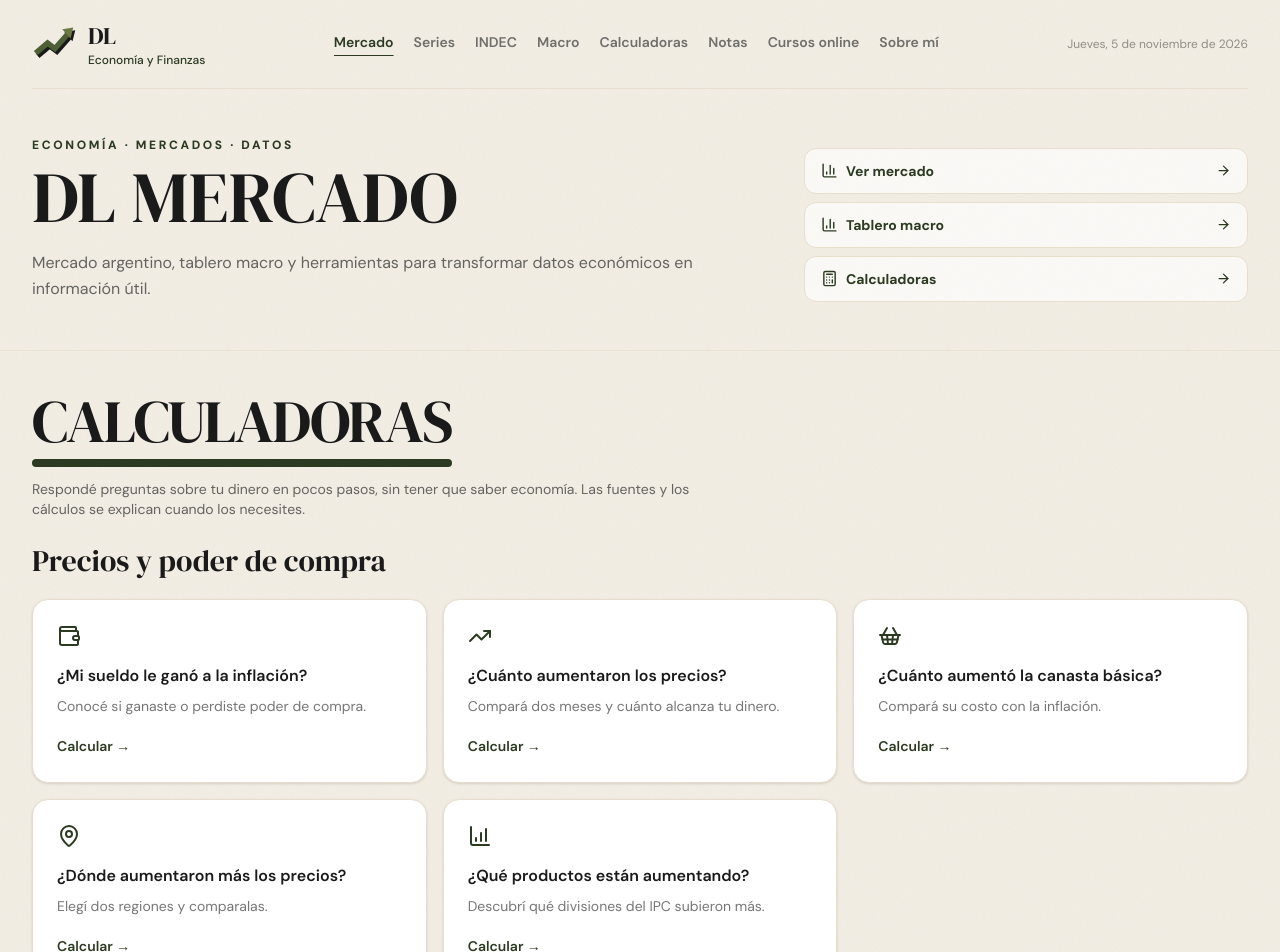
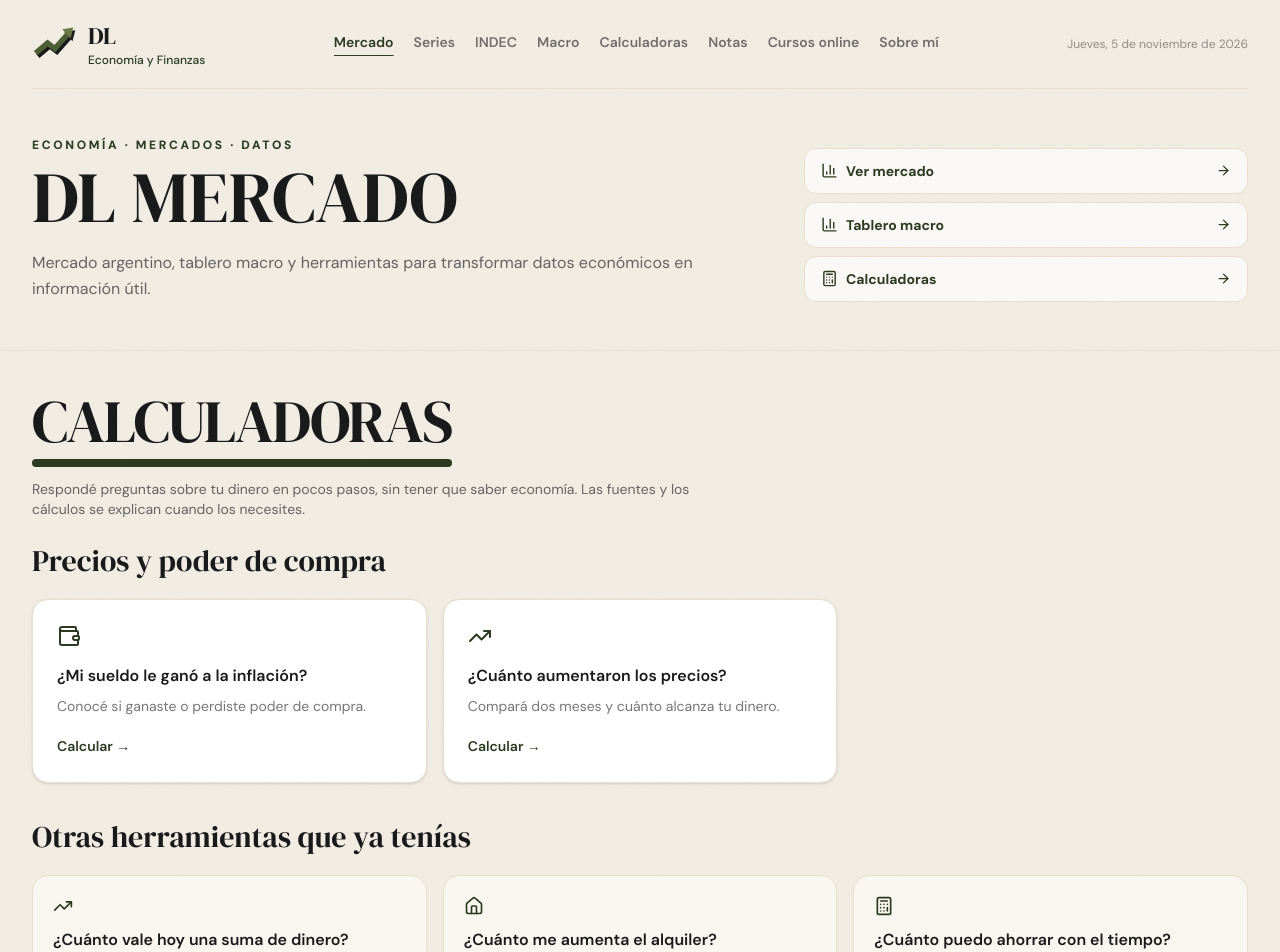
Before and after one commit to danipara618/dl-mercado, a Next.js app: page /calculadoras in a window 1280 px wide. Shown: the top 952 px of the page. Built offline with nearby package versions, Linux system fonts and the light colour scheme.

Commit message:
Retirar canasta, regiones y productos de la sección Calculadoras

```diff
--- a/app/calculadoras/page.tsx
+++ b/app/calculadoras/page.tsx
@@ -1,14 +1,14 @@
 import Link from "next/link";
-import {Wallet,TrendingUp,ShoppingBasket,MapPin,ChartColumnIncreasing,House,Calculator,Landmark} from "lucide-react";
+import {Wallet,TrendingUp,House,Calculator,Landmark} from "lucide-react";
 import Header from "@/components/Header";
 import Footer from "@/components/Footer";
 import SectionTitle from "@/components/SectionTitle";
 const NUEVAS=[
  {href:"/calculadoras/precios-ingresos?tipo=sueldo",icon:Wallet,titulo:"¿Mi sueldo le ganó a la inflación?",detalle:"Conocé si ganaste o perdiste poder de compra."},
  {href:"/calculadoras/precios-ingresos?tipo=inflacion",icon:TrendingUp,titulo:"¿Cuánto aumentaron los precios?",detalle:"Compará dos meses y cuánto alcanza tu dinero."},
- {href:"/calculadoras/precios-ingresos?tipo=canasta",icon:ShoppingBasket,titulo:"¿Cuánto aumentó la canasta básica?",detalle:"Compará su costo con la inflación."},
- {href:"/calculadoras/precios-ingresos?tipo=regiones",icon:MapPin,titulo:"¿Dónde aumentaron más los precios?",detalle:"Elegí dos regiones y comparalas."},
- {href:"/calculadoras/precios-ingresos?tipo=productos",icon:ChartColumnIncreasing,titulo:"¿Qué productos están aumentando?",detalle:"Descubrí qué divisiones del IPC subieron más."},
+
+
+
 ];
 const OTRAS=[
  {href:"/calculadoras/inflacion",icon:TrendingUp,titulo:"¿Cuánto vale hoy una suma de dinero?",detalle:"Actualizá un monto antiguo por inflación."},
@@ -17,7 +17,7 @@ const OTRAS=[
  {href:"/calculadoras/retiro",icon:Landmark,titulo:"¿Cuánto necesito para mi retiro?",detalle:"Planeá un objetivo de capital futuro."},
  {href:"/calculadoras/nodocente",icon:Wallet,titulo:"¿Cuánto cobraría como no docente?",detalle:"Calculá una liquidación del convenio 366/06."},
 ];
-export const metadata={title:"Calculadoras fáciles | DL Mercado",description:"Herramientas para comparar sueldo e inflación, canasta básica, regiones, alquileres, ahorro y retiro."};
+export const metadata={title:"Calculadoras fáciles | DL Mercado",description:"Herramientas para comparar sueldo e inflación, alquileres, ahorro y retiro."};
 export default function Calculadoras(){
  return <><Header/><main className="mx-auto max-w-7xl space-y-9 px-4 pb-16 pt-10 sm:px-6 lg:px-8">
  <SectionTitle as="h1" title="Calculadoras" subtitle="Respondé preguntas sobre tu dinero en pocos pasos, sin tener que saber economía. Las fuentes y los cálculos se explican cuando los necesites."/>
```
